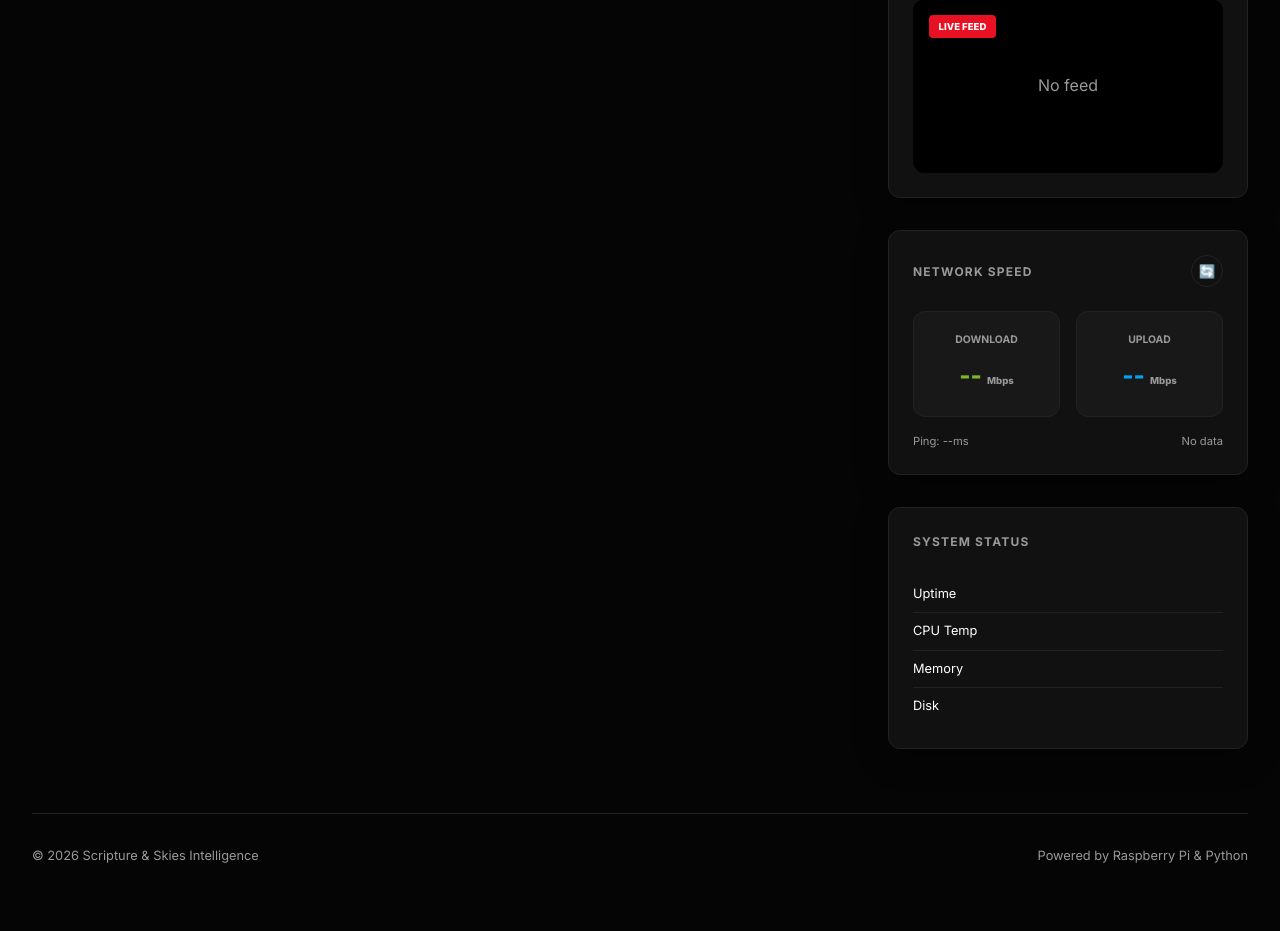
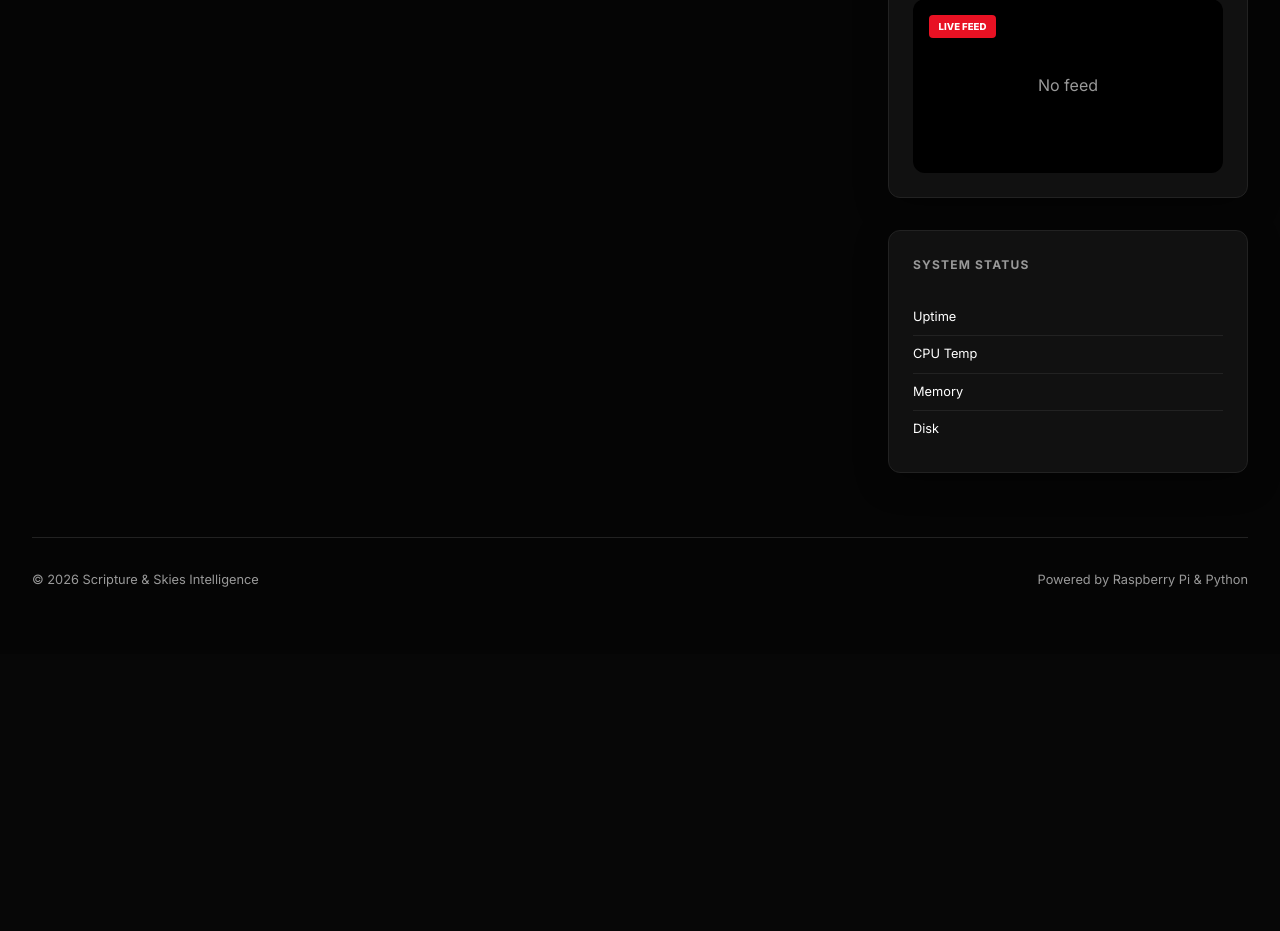
Before and after one commit to skyera/weather, a Flask app: template templates/index.html in a window 1280 px wide. Shown: the part 1063-1994 px from the top of the page. After the commit the page ends 1650 px from the top, so only its background shows below. Run offline with Flask 3, Linux system fonts and the light colour scheme; the template is opened without the code that fills it, so the values that code supplies are empty.

Commit message:
Remove Network Speed display section
- Remove Network Speed card with download/upload/ping display
- Remove refreshSpeedtest() JavaScript function
- Keep speedtest functionality in backend for future use

Co-authored-by: Copilot <223556219+Copilot@users.noreply.github.com>

```diff
--- a/templates/index.html
+++ b/templates/index.html
@@ -481,28 +481,6 @@
                     </div>
                 </div>
 
-                <!-- Network Speed -->
-                <div class="card">
-                    <div class="section-header">
-                        <h3>Network Speed</h3>
-                        <button class="icon-btn" id="speedtest-btn" onclick="refreshSpeedtest()">🔄</button>
-                    </div>
-                    <div class="weather-grid">
-                        <div class="metric-mini">
-                            <span class="mini-label">Download</span>
-                            <div class="mini-value" id="val-download" style="color: var(--secondary);">{{speedtest.download if speedtest else '--'}} <span style="font-size: 0.6rem; color: var(--text-secondary);">Mbps</span></div>
-                        </div>
-                        <div class="metric-mini">
-                            <span class="mini-label">Upload</span>
-                            <div class="mini-value" id="val-upload" style="color: var(--primary);">{{speedtest.upload if speedtest else '--'}} <span style="font-size: 0.6rem; color: var(--text-secondary);">Mbps</span></div>
-                        </div>
-                    </div>
-                    <div style="margin-top: 1rem; font-size: 0.7rem; color: var(--text-secondary); display: flex; justify-content: space-between;">
-                        <span>Ping: <span id="val-ping">{{speedtest.ping if speedtest else '--'}}</span>ms</span>
-                        <span id="speedtest-time">{{speedtest.timestamp[11:16] if speedtest else 'No data'}}</span>
-                    </div>
-                </div>
-
                 <!-- System -->
                 <div class="card">
                     <div class="section-header">
@@ -611,34 +589,6 @@
             } catch (e) { console.error('Camera refresh failed:', e); }
         }
 
-        async function refreshSpeedtest() {
-            const btn = document.getElementById('speedtest-btn');
-            btn.classList.add('spinning');
-            try {
-                await fetch('/api/speedtest', { method: 'POST' });
-                // Check for results every 5 seconds for up to 1 minute
-                let checks = 0;
-                const interval = setInterval(async () => {
-                    const resp = await fetch('/api/data');
-                    const data = await resp.json();
-                    if (data.speedtest) {
-                        document.getElementById('val-download').innerHTML = data.speedtest.download + ' <span style="font-size: 0.6rem; color: var(--text-secondary);">Mbps</span>';
-                        document.getElementById('val-upload').innerHTML = data.speedtest.upload + ' <span style="font-size: 0.6rem; color: var(--text-secondary);">Mbps</span>';
-                        document.getElementById('val-ping').textContent = data.speedtest.ping;
-                        document.getElementById('speedtest-time').textContent = data.speedtest.timestamp.split('T')[1].substring(0, 5);
-                        btn.classList.remove('spinning');
-                        clearInterval(interval);
-                    }
-                    if (++checks > 12) {
-                        btn.classList.remove('spinning');
-                        clearInterval(interval);
-                    }
-                }, 5000);
-            } catch (e) {
-                console.error('Speedtest failed:', e);
-                btn.classList.remove('spinning');
-            }
-        }
 
         document.addEventListener('DOMContentLoaded', () => {
             initializeTemperatureChart();
```
